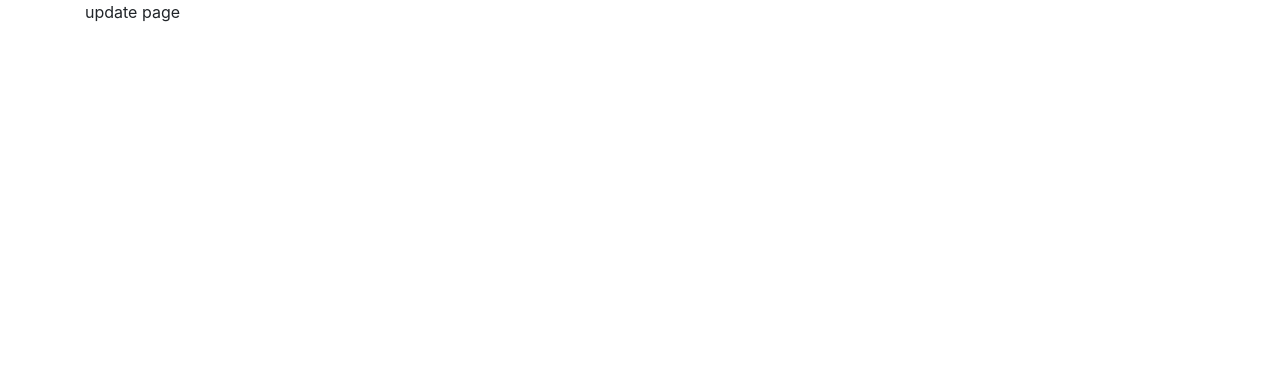
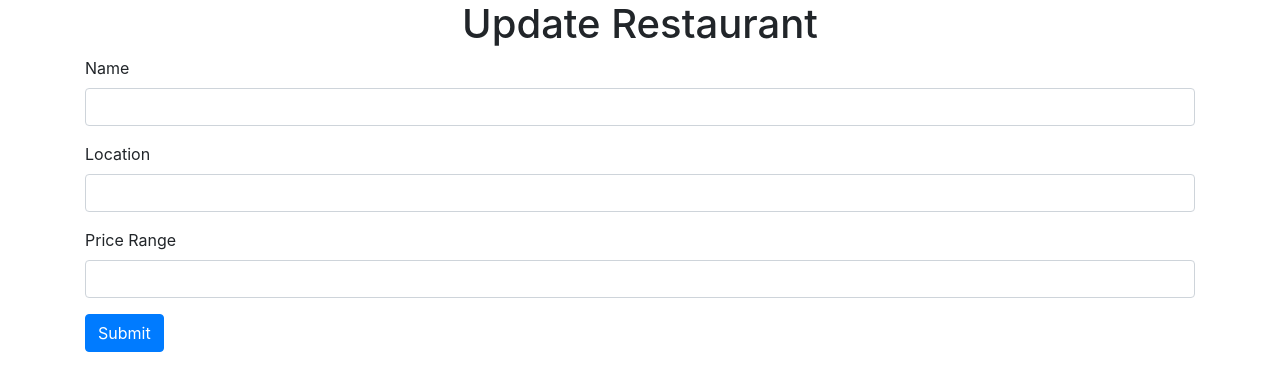
Before and after one commit to SoneThaya/yelp-frontend, a React (Create React App) app: page /restaurants/1/update in a window 1280 px wide. Shown: the top 390 px of the page. Built offline with nearby package versions, Linux system fonts and the light colour scheme; no server answers.

Commit message:
completed update page

```diff
--- a/src/components/RestaurantList.jsx
+++ b/src/components/RestaurantList.jsx
@@ -1,9 +1,11 @@
 import React, { useEffect, useContext } from 'react';
 import RestaurantFinder from '../apis/RestaurantFinder'
 import { RestaurantsContext } from '../context/RestaurantsContext';
+import { useHistory } from "react-router-dom"
 
 const RestaurantList = (props) => {
   const { restaurants, setRestaurants } = useContext(RestaurantsContext);
+  let history = useHistory()
 
   useEffect(() => {
     const fetchData = async () => {
@@ -29,6 +31,10 @@
     }
   }
 
+  const handleUpdate = (id) => {
+    history.push(`/restaurants/${id}/update`)
+  }
+
   return (
     <div className="list-group">
       <table className="table table-hover table-dark">
@@ -51,7 +57,7 @@
                 <td>{"$".repeat(restaurant.price_range)}</td>
                 <td>reviews</td>
                 <td>
-                  <button className="btn btn-warning">Update</button>
+                  <button onClick={() => handleUpdate(restaurant.id)} className="btn btn-warning">Update</button>
                 </td>
                 <td>
                   <button onClick={() => handleDelete(restaurant.id)} className="btn btn-danger">Delete</button>
--- /dev/null
+++ b/src/components/UpdateRestaurant.jsx
@@ -0,0 +1,59 @@
+import React, { useState, useEffect } from 'react'
+import { useParams, useHistory } from 'react-router-dom'
+import RestaurantFinder from '../apis/RestaurantFinder';
+
+const UpdateRestaurant = (props) => {
+  const { id } = useParams();
+  let history = useHistory()
+  const [name, setName] = useState("")
+  const [location, setLocation] = useState("")
+  const [priceRange, setPriceRange] = useState("")
+
+  useEffect(() => {
+    const fetchData = async () => {
+      const response = await RestaurantFinder.get(`/${id}`)
+
+      setName(response.data.data.restaurant.name)
+      setLocation(response.data.data.restaurant.location)
+      setPriceRange(response.data.data.restaurant.price_range)
+    }
+
+    fetchData()
+  }, [])
+
+  const handleSubmit = async (e) => {
+    e.preventDefault();
+
+    const updatedRestaurant = await RestaurantFinder.put(`/${id}`, {
+      name,
+      location,
+      price_range: priceRange
+    });
+    history.push("/")
+  }
+
+  return (
+    <div>
+      <form action="">
+        <div className="form-group">
+          <label htmlFor="name">Name</label>
+          <input value={name} onChange={e => setName(e.target.value)} type="text" id="name" className="form-control" />
+        </div>
+
+        <div className="form-group">
+          <label htmlFor="location">Location</label>
+          <input value={location} onChange={e => setLocation(e.target.value)} type="text" id="location" className="form-control" />
+        </div>
+
+        <div className="form-group">
+          <label htmlFor="price_range">Price Range</label>
+          <input value={priceRange} onChange={e => setPriceRange(e.target.value)} type="number" id="price_range" className="form-control" />
+        </div>
+
+        <button type="submit" onClick={handleSubmit} className="btn btn-primary">Submit</button>
+      </form>
+    </div>
+  )
+}
+
+export default UpdateRestaurant
--- a/src/routes/UpdatePage.jsx
+++ b/src/routes/UpdatePage.jsx
@@ -1,9 +1,11 @@
 import React from 'react'
+import UpdateRestaurant from '../components/UpdateRestaurant'
 
 const UpdatePage = () => {
   return (
     <div>
-      update page
+      <h1 className="text-center">Update Restaurant</h1>
+      <UpdateRestaurant />
     </div>
   )
 }
```
